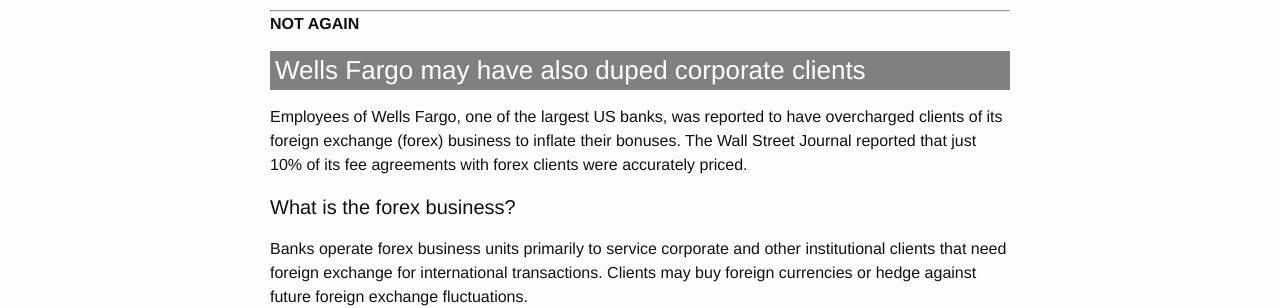
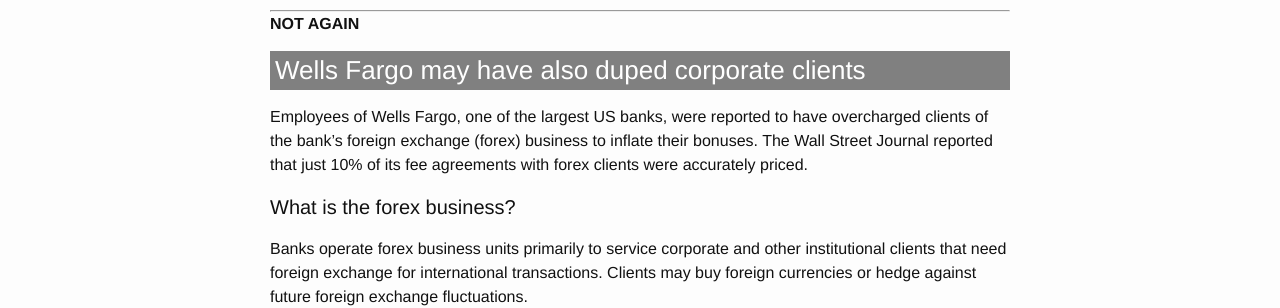
Before and after one commit to Sparkleleuk/Sustainability_Matters, a Jekyll site: the page built from _posts/2017-11-28-fashionista.markdown, in a window 1280 px wide. Shown: the part 759-1067 px from the top of the page. Built offline with Jekyll 4.4.1, drawn with Linux system fonts in a browser that asks for light colours.

Commit message:
fix typo in post

```diff
--- a/_posts/2017-11-28-fashionista.markdown
+++ b/_posts/2017-11-28-fashionista.markdown
@@ -20,7 +20,7 @@ We love to shop, and boy do we love cheap, fashionable clothes. But these clothe
 
 ### Wells Fargo may have also duped corporate clients
 
-Employees of Wells Fargo, one of the largest US banks, was reported to have overcharged clients of its foreign exchange (forex) business to inflate their bonuses. The Wall Street Journal reported that just 10% of its fee agreements with forex clients were accurately priced.
+Employees of Wells Fargo, one of the largest US banks, were reported to have overcharged clients of the bank's foreign exchange (forex) business to inflate their bonuses. The Wall Street Journal reported that just 10% of its fee agreements with forex clients were accurately priced.
 
 #### What is the forex business?
 
```
